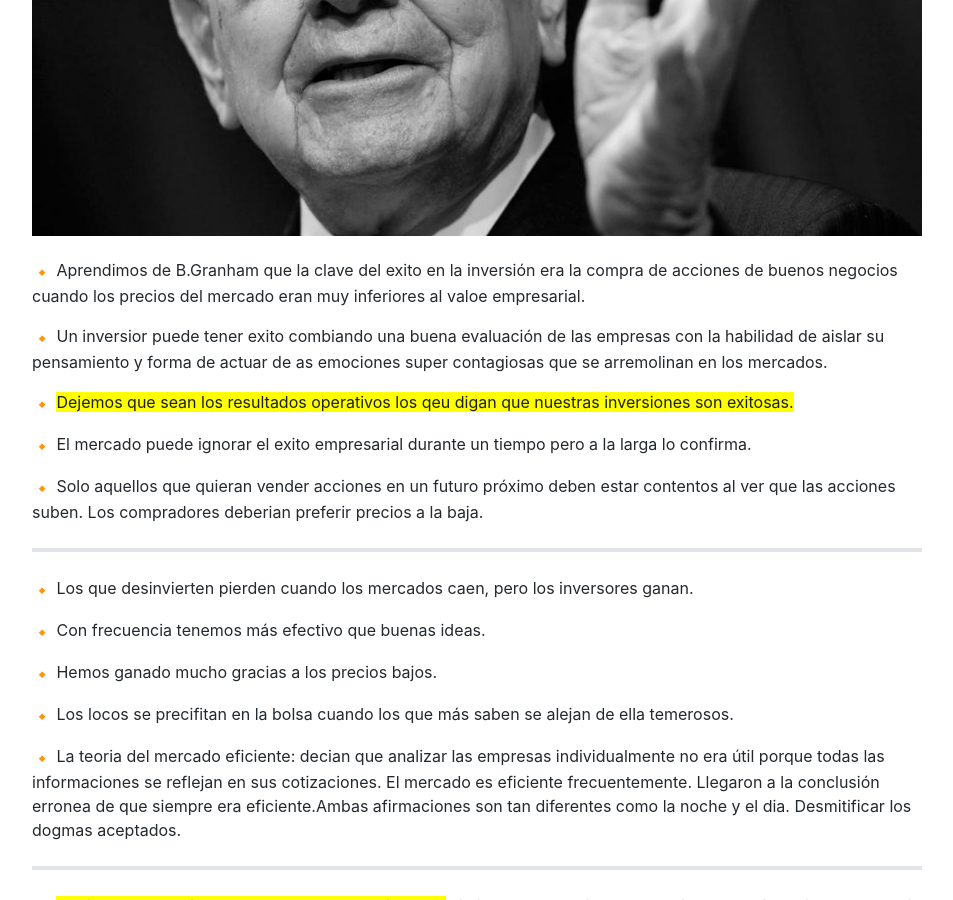
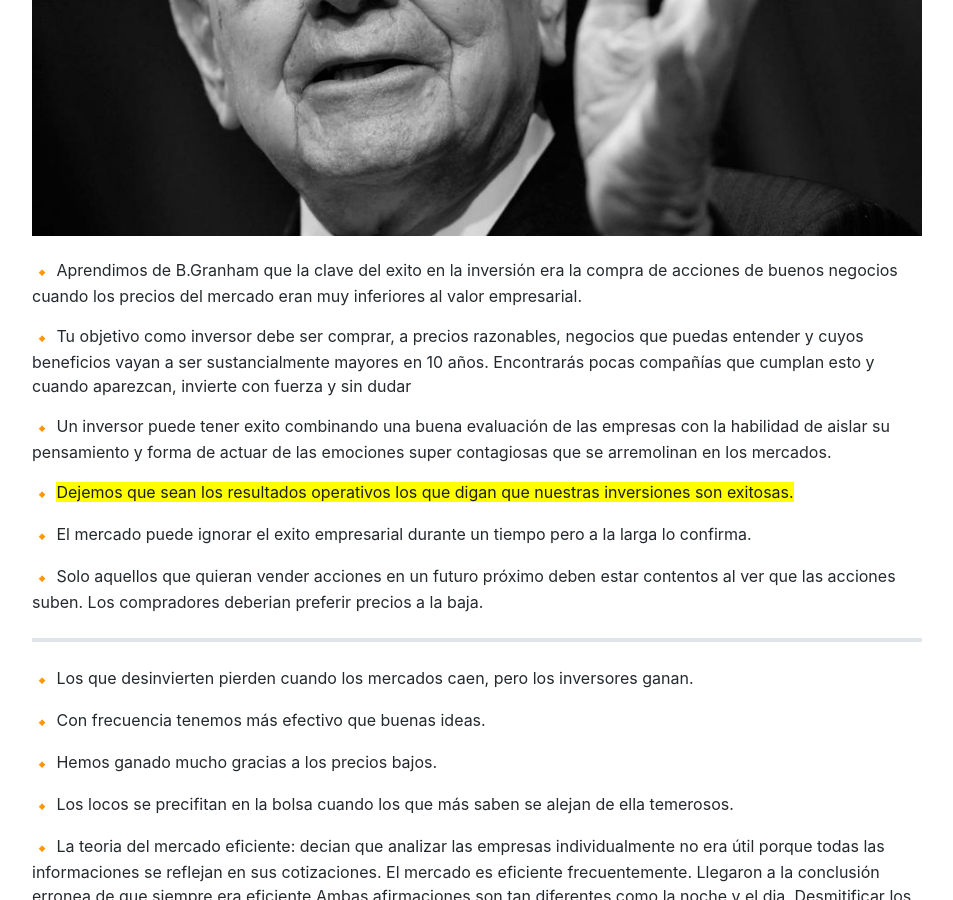
Before and after one commit to Akira3030/formacion, a Jekyll site: the page built from articulos/inversiones/warrent-buffet-consejos-de-inversion-parte1.md, in a window 1280 px wide and 900 px high, scrolled down 511 px. Shown: the whole window, without its empty margins (163-1116 px from the left). Built offline with Jekyll 4.4.1, drawn with Linux system fonts in a browser that asks for light colours; emoji names are drawn with the system emoji font; our own code applies the rules of GitHub Pages for plain Markdown files.

Commit message:
Update warrent-buffet-consejos-de-inversion-parte1.md

```diff
--- a/articulos/inversiones/warrent-buffet-consejos-de-inversion-parte1.md
+++ b/articulos/inversiones/warrent-buffet-consejos-de-inversion-parte1.md
@@ -3,14 +3,16 @@
 ![]({{ site.site_url }}/assets/img/warrent-buffet-img1.jpg)
 
 :small_orange_diamond: Aprendimos de B.Granham que la clave del exito en la inversión era la compra de acciones
-de buenos negocios cuando los precios del mercado eran muy inferiores al valoe empresarial.
+de buenos negocios cuando los precios del mercado eran muy inferiores al valor empresarial.
 
-:small_orange_diamond: Un inversior puede tener exito combiando una buena evaluación de las empresas con la habilidad
-de aislar su pensamiento y forma de actuar de as emociones super contagiosas que se arremolinan
+:small_orange_diamond: Tu objetivo como inversor debe ser comprar, a precios razonables, negocios que puedas entender y cuyos beneficios vayan a ser sustancialmente mayores en 10 años. Encontrarás pocas compañías que cumplan esto y cuando aparezcan, invierte con fuerza y sin dudar
+
+:small_orange_diamond: Un inversor puede tener exito combinando una buena evaluación de las empresas con la habilidad
+de aislar su pensamiento y forma de actuar de las emociones super contagiosas que se arremolinan
 en los mercados.
 
 
-:small_orange_diamond: <mark>Dejemos que sean los resultados operativos los qeu digan que nuestras inversiones son exitosas.</mark>
+:small_orange_diamond: <mark>Dejemos que sean los resultados operativos los que digan que nuestras inversiones son exitosas.</mark>
 
 :small_orange_diamond: El mercado puede ignorar el exito empresarial durante un tiempo pero a la larga lo confirma.
 
```
